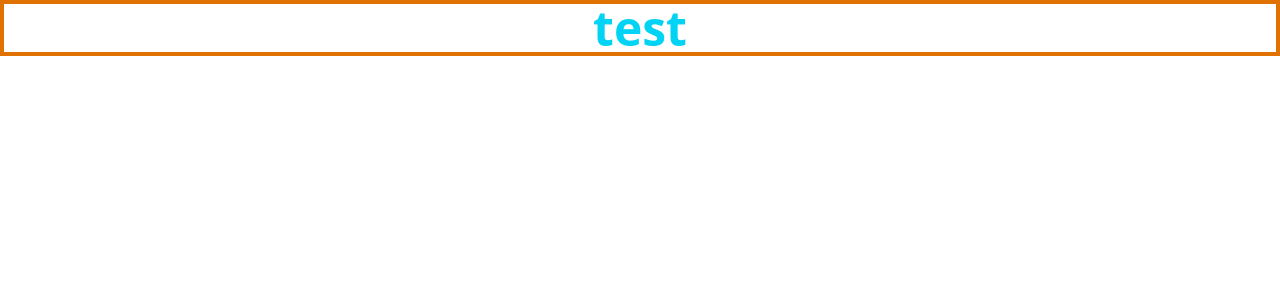
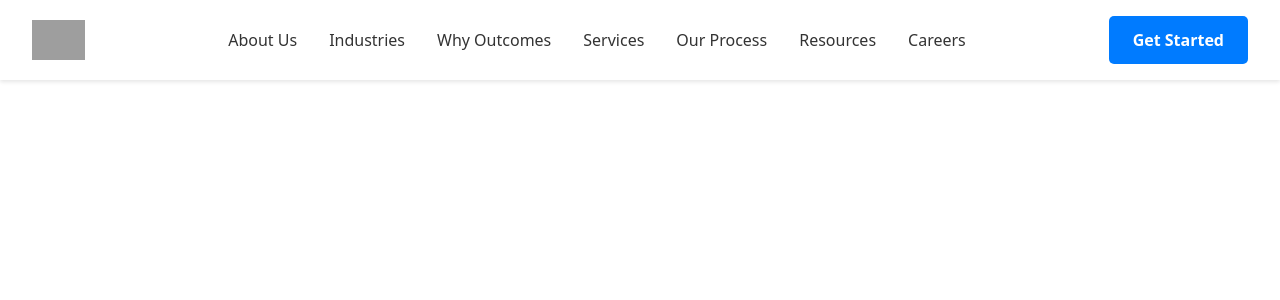
Before and after one commit to priyankabedwal777/globalwave, a React (Vite) app: page / in a window 1280 px wide. Shown: the top 300 px of the page. Built offline with nearby package versions, Linux system fonts and the light colour scheme; grey boxes are pictures that could not be loaded.

Commit message:
work on navbar

```diff
--- a/src/App.jsx
+++ b/src/App.jsx
@@ -1,15 +1,12 @@
 import { useState } from "react";
-import reactLogo from "./assets/react.svg";
-import viteLogo from "/vite.svg";
 import "./App.css";
+import Navbar from "./Components/Navbar";
 
 function App() {
-  const [count, setCount] = useState(0);
-
   return (
     <>
-      <div className=" flex text-5xl  align-bottom justify-center font-bold text-cyan-400 border-4 border-amber-600">
-        test
+      <div className=" ">
+        <Navbar />
       </div>
     </>
   );
--- /dev/null
+++ b/src/Components/Navbar/Navbar.css
@@ -0,0 +1,134 @@
+.navbar {
+  display: flex;
+  justify-content: space-between;
+  align-items: center;
+  padding: 1rem 2rem;
+  background: white;
+  box-shadow: 0 2px 4px rgba(0,0,0,0.1);
+}
+
+.logo img {
+  height: 40px;
+}
+
+.nav-links {
+  display: flex;
+  list-style: none;
+  gap: 2rem;
+  margin: 0;
+  padding: 0;
+}
+
+.nav-links a {
+  text-decoration: none;
+  color: #333;
+  font-weight: 500;
+  transition: color 0.3s;
+}
+
+.nav-links a:hover {
+  color: #007bff;
+}
+
+.get-started-btn {
+  background: #007bff;
+  color: white;
+  border: none;
+  padding: 0.75rem 1.5rem;
+  border-radius: 5px;
+  cursor: pointer;
+  font-weight: 600;
+  transition: background 0.3s;
+}
+
+.get-started-btn:hover {
+  background: #0056b3;
+}
+
+.right-section {
+  display: flex;
+  align-items: center;
+  gap: 1rem;
+}
+
+.menu-toggle {
+  display: none;
+  background: none;
+  border: none;
+  font-size: 1.5rem;
+  cursor: pointer;
+  color: #333;
+}
+
+@media (max-width: 1024px) {
+  .nav-links {
+    gap: 1.5rem;
+  }
+}
+
+@media (max-width: 768px) {
+  .navbar {
+    padding: 1rem;
+    position: relative;
+  }
+
+  .menu-toggle {
+    display: block;
+  }
+
+  .get-started-btn {
+    padding: 0.5rem 1rem;
+    font-size: 0.9rem;
+  }
+
+  .nav-links {
+    position: absolute;
+    top: 100%;
+    left: 0;
+    right: 0;
+    background: white;
+    flex-direction: column;
+    gap: 0;
+    padding: 0;
+    box-shadow: 0 2px 8px rgba(0,0,0,0.1);
+    transform: translateY(-10px);
+    opacity: 0;
+    visibility: hidden;
+    transition: all 0.3s ease;
+  }
+
+  .nav-links.active {
+    transform: translateY(0);
+    opacity: 1;
+    visibility: visible;
+  }
+
+  .nav-links li {
+    border-bottom: 1px solid #eee;
+  }
+
+  .nav-links li:last-child {
+    border-bottom: none;
+  }
+
+  .nav-links a {
+    display: block;
+    padding: 1rem;
+    color: #333;
+  }
+}
+
+@media (max-width: 480px) {
+  .navbar {
+    padding: 0.75rem;
+  }
+
+  .logo img {
+    height: 32px;
+  }
+
+  .get-started-btn {
+    padding: 0.4rem 0.8rem;
+    font-size: 0.8rem;
+  }
+}
--- /dev/null
+++ b/src/Components/Navbar/index.jsx
@@ -0,0 +1,45 @@
+import React, { useState } from "react";
+import "./Navbar.css";
+
+const Navbar = () => {
+  const [isMenuOpen, setIsMenuOpen] = useState(false);
+
+  return (
+    <nav className="navbar">
+      <div className="logo">
+        <img src="/logo.png" alt="Logo" />
+      </div>
+      <ul className={`nav-links ${isMenuOpen ? 'active' : ''}`}>
+        <li>
+          <a href="#about">About Us</a>
+        </li>
+        <li>
+          <a href="#industries">Industries</a>
+        </li>
+        <li>
+          <a href="#outcomes">Why Outcomes</a>
+        </li>
+        <li>
+          <a href="#services">Services</a>
+        </li>
+        <li>
+          <a href="#process">Our Process</a>
+        </li>
+        <li>
+          <a href="#resources">Resources</a>
+        </li>
+        <li>
+          <a href="#careers">Careers</a>
+        </li>
+      </ul>
+      <div className="right-section">
+        <button className="get-started-btn">Get Started</button>
+        <button className="menu-toggle" onClick={() => setIsMenuOpen(!isMenuOpen)}>
+          ☰
+        </button>
+      </div>
+    </nav>
+  );
+};
+
+export default Navbar;
```
